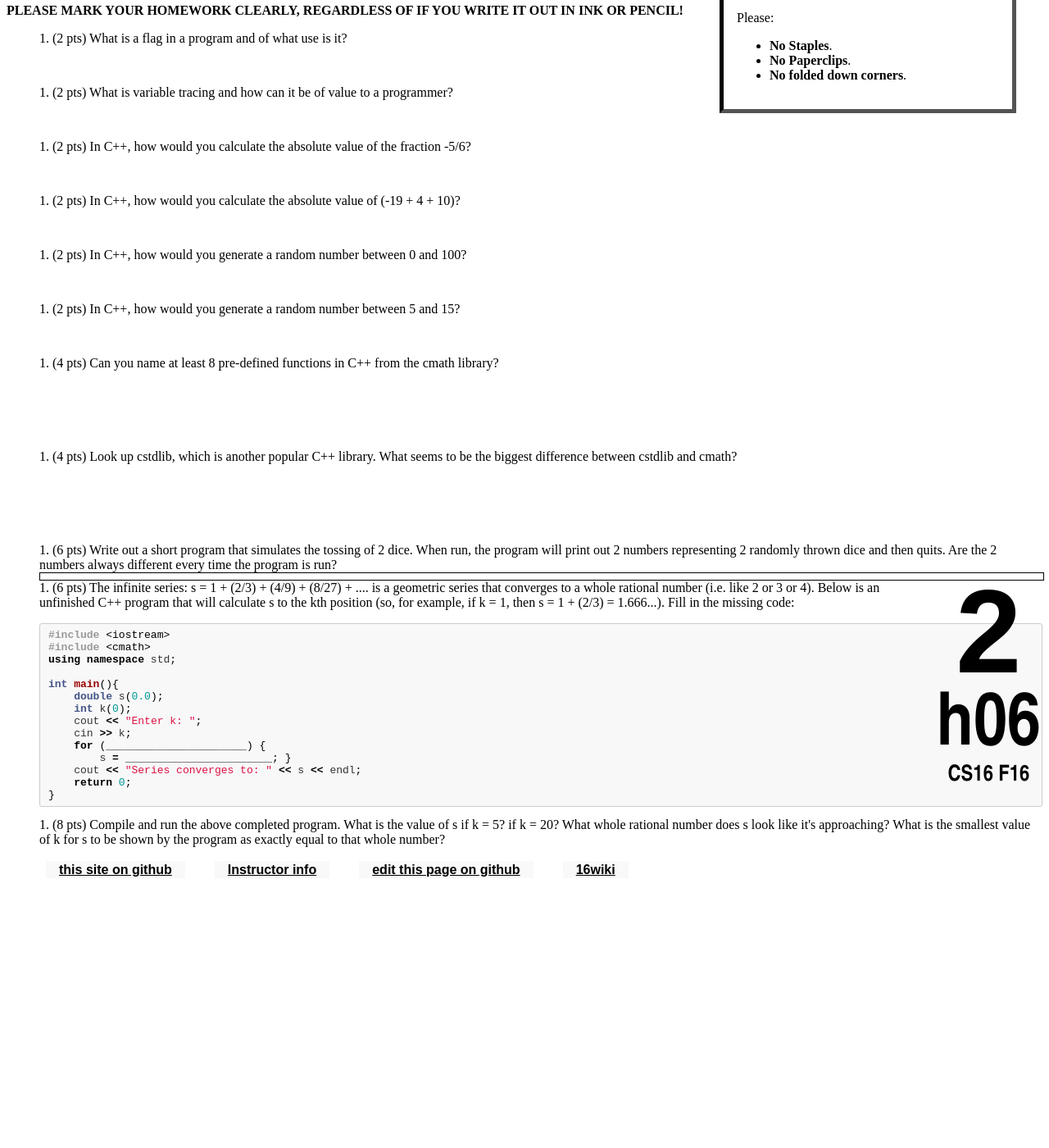
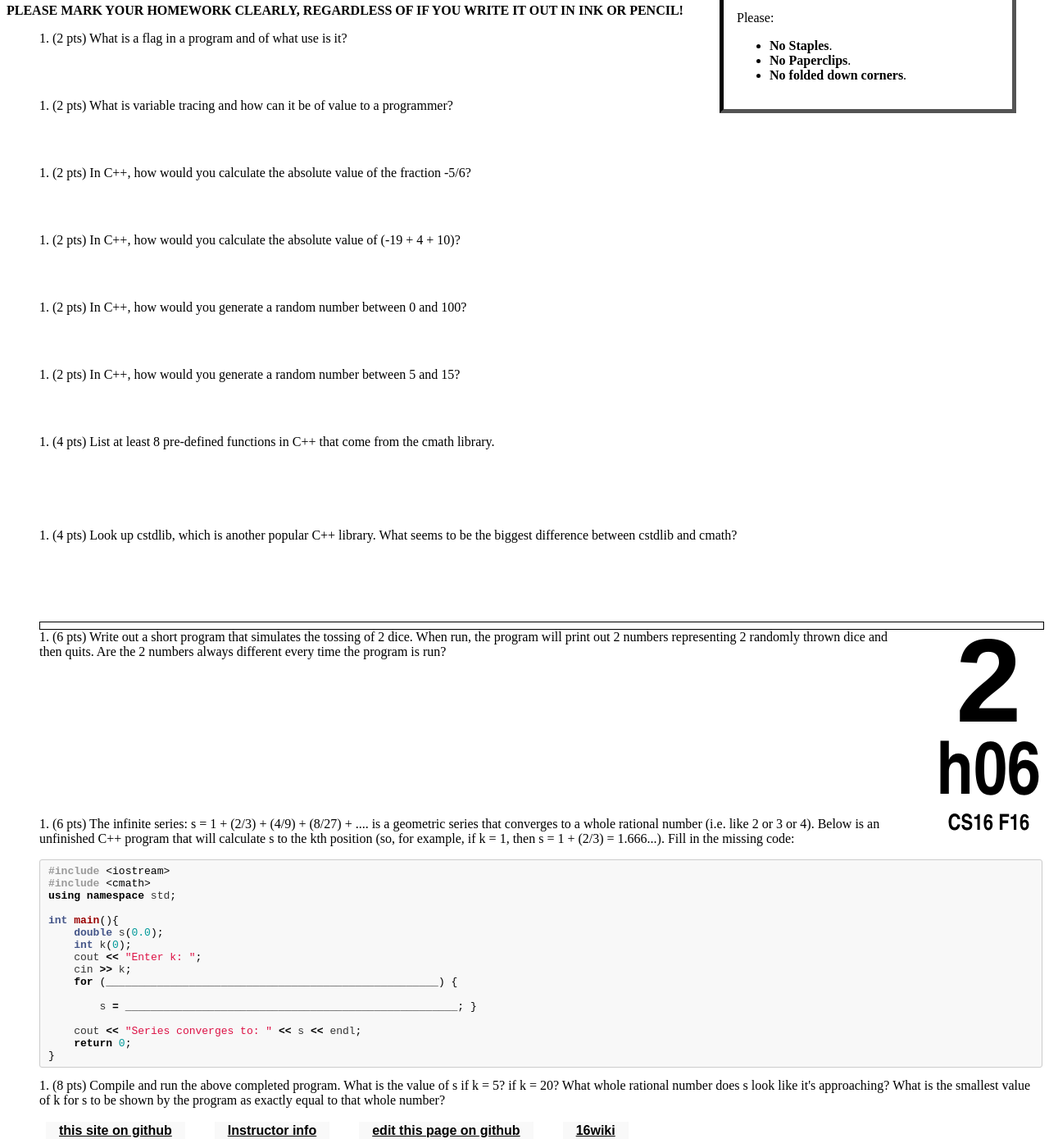
Before and after one commit to ucsb-cs16-s16/https-ucsb-cs16-s17.github.io, a Jekyll site: the page built from _hwk/h06.md, in a window 1280 px wide and 1400 px high, scrolled down 752 px. Shown: the whole window at 82% size. Built offline with Jekyll 4.4.1, drawn with Linux system fonts in a browser that asks for light colours; before the commit the page ends 1834 px from its top, so only the background shows below that.

Commit message:
Update h06.md

```diff
--- a/_hwk/h06.md
+++ b/_hwk/h06.md
@@ -13,32 +13,33 @@ Read Chapter 3.4 - 4.3 (If you do not have a copy of the textbook yet, there is
 
 <ol markdown="1">
 1.	(2 pts) What is a flag in a program and of what use is it?
-  <div style="margin-bottom:3em"></div>
+  <div style="margin-bottom:4em"></div>
 
 1.	(2 pts) What is variable tracing and how can it be of value to a programmer?
-  <div style="margin-bottom:3em"></div>
+  <div style="margin-bottom:4em"></div>
 
 1.	(2 pts) In C++, how would you calculate the absolute value of the fraction -5/6?
-  <div style="margin-bottom:3em"></div>
+  <div style="margin-bottom:4em"></div>
 
 1.	(2 pts) In C++, how would you calculate the absolute value of (-19 + 4 + 10)?
-  <div style="margin-bottom:3em"></div>
+  <div style="margin-bottom:4em"></div>
 
 1.	(2 pts) In C++, how would you generate a random number between 0 and 100?
-  <div style="margin-bottom:3em"></div>
+  <div style="margin-bottom:4em"></div>
 
 1.	(2 pts) In C++, how would you generate a random number between 5 and 15?
-  <div style="margin-bottom:3em"></div>
+  <div style="margin-bottom:4em"></div>
 
-1.	(4 pts) Can you name at least 8 pre-defined functions in C++ from the cmath library?
+1.	(4 pts) List at least 8 pre-defined functions in C++ that come from the cmath library.
   <div style="margin-bottom:6em"></div>
 
 1.	(4 pts) Look up cstdlib, which is another popular C++ library. What seems to be the biggest difference between cstdlib and cmath?
   <div style="margin-bottom:6em"></div>
 
+  <div class="pagebreak"></div>
+
 1.	(6 pts) Write out a short program that simulates the tossing of 2 dice. When run, the program will print out 2 numbers representing 2 randomly thrown dice and then quits. Are the 2 numbers always different every time the program is run?
-
-  <div class="pagebreak"></div>
+  <div style="margin-bottom:12em"></div>
 
 1.	(6 pts) The infinite series: s = 1 + (2/3) + (4/9) + (8/27) + .... is a geometric series that converges to a whole rational number (i.e. like 2 or 3 or 4). Below is an unfinished C++ program that will calculate s to the kth position (so, for example, if k = 1, then s = 1 + (2/3) = 1.666...). Fill in the missing code:
   <div style="margin-bottom:1em"></div>
@@ -54,8 +55,10 @@ int main(){
     int k(0);
     cout << "Enter k: ";
     cin >> k;
-    for (______________________) {
-        s = _______________________; }
+    for (____________________________________________________) {
+
+        s = ____________________________________________________; }
+
     cout << "Series converges to: " << s << endl;
     return 0;
 }
```
